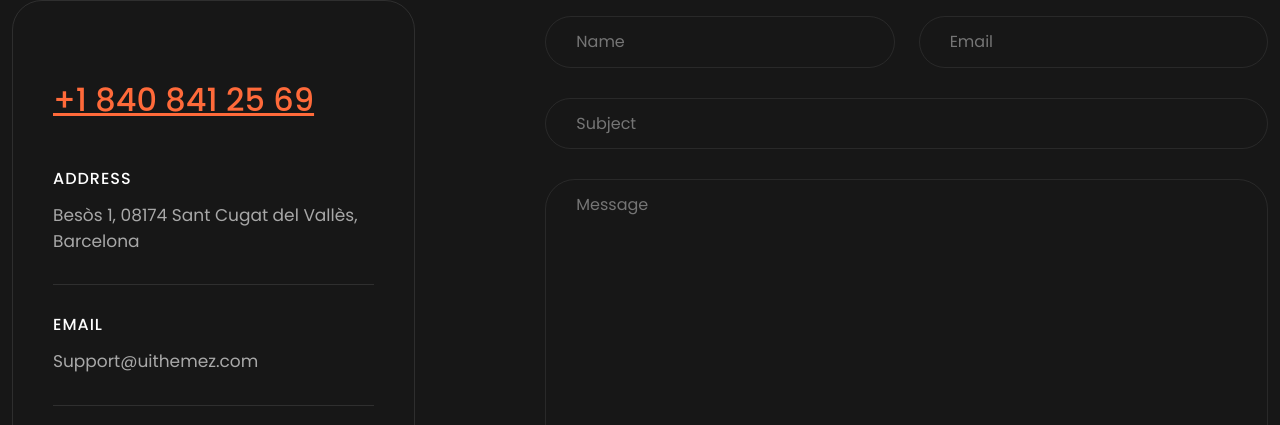
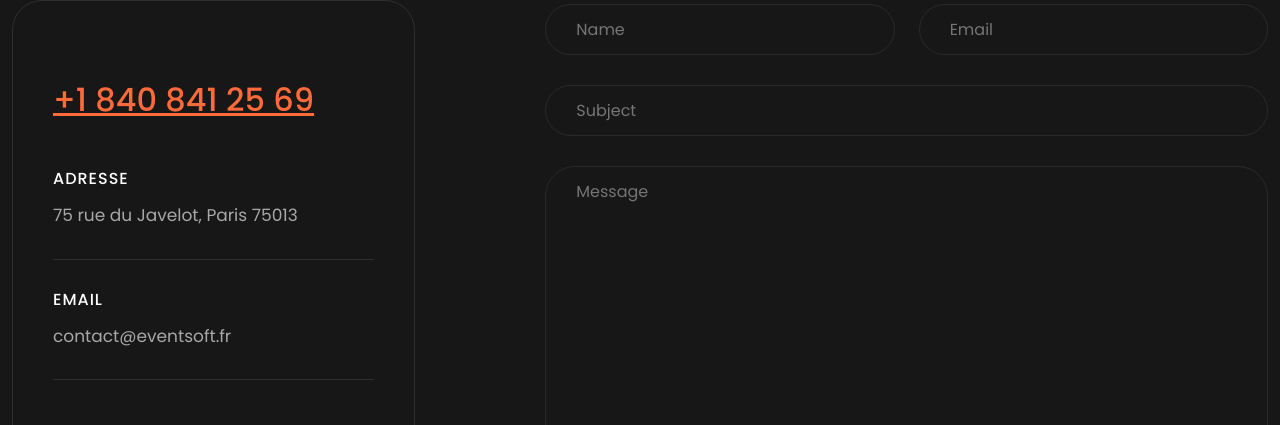
Before and after one commit to agence136/EventSoft, a plain HTML site: page assets/html/contact.html in a window 1280 px wide. Shown: the part 1394-1819 px from the top of the page. Drawn offline with Linux system fonts and the light colour scheme; a web font is replaced by a local one.

Commit message:
Modification page contact

```diff
--- a/assets/html/contact.html
+++ b/assets/html/contact.html
@@ -387,15 +387,15 @@
                       class="morinfo mt-50px pb-30px line-bottom border-color-transparent-white-light"
                     >
                       <h6 class="mb-15px fs-16 text-uppercase ls-1px">
-                        Address
+                        Adresse
                       </h6>
-                      <p>Besòs 1, 08174 Sant Cugat del Vallès, Barcelona</p>
+                      <p>75 rue du Javelot, Paris 75013</p>
                     </div>
                     <div
                       class="morinfo mt-30px pb-30px line-bottom border-color-transparent-white-light"
                     >
                       <h6 class="mb-15px fs-16 text-uppercase ls-1px">Email</h6>
-                      <p>Support@uithemez.com</p>
+                      <p>contact@eventsoft.fr</p>
                     </div>
 
                     <div class="social-icon-circle mt-50px">
```
